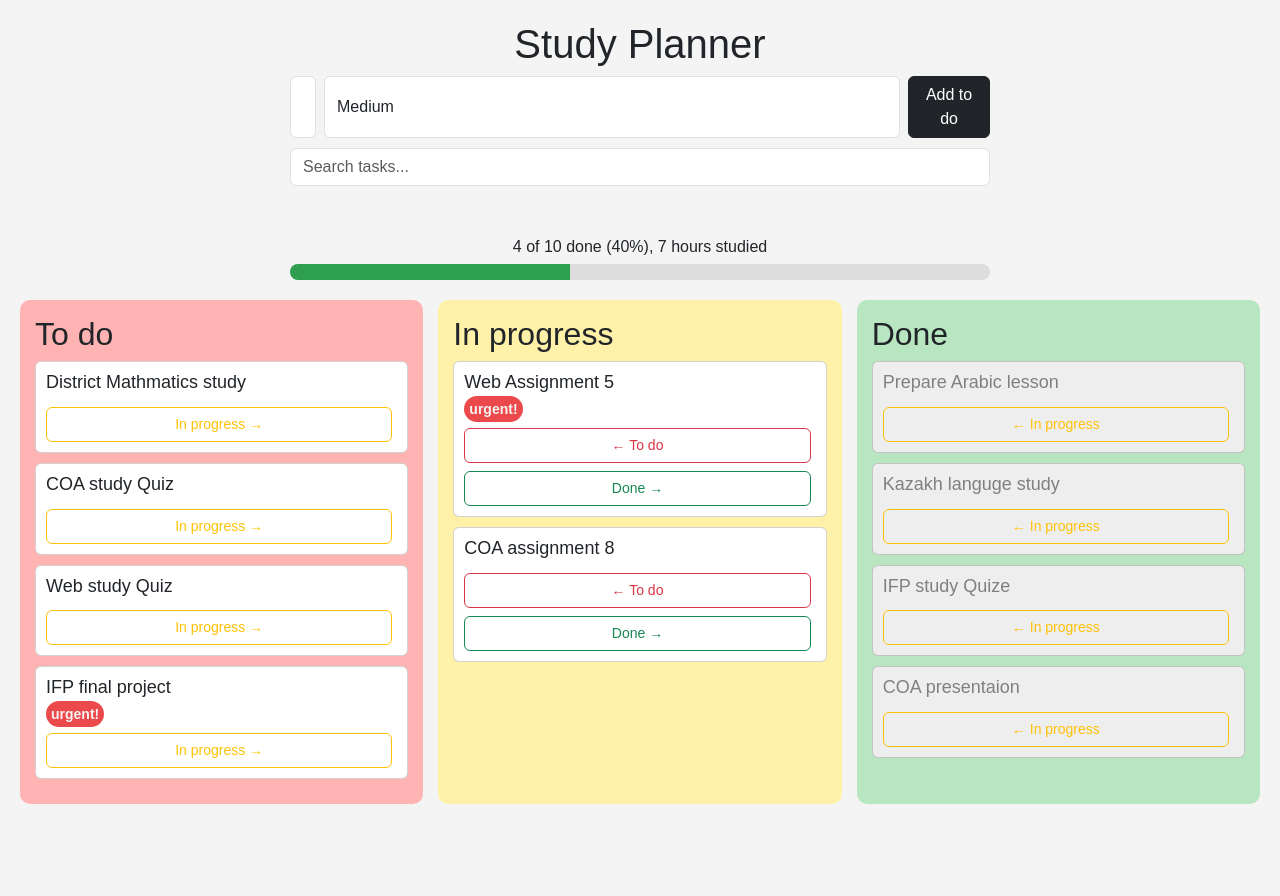
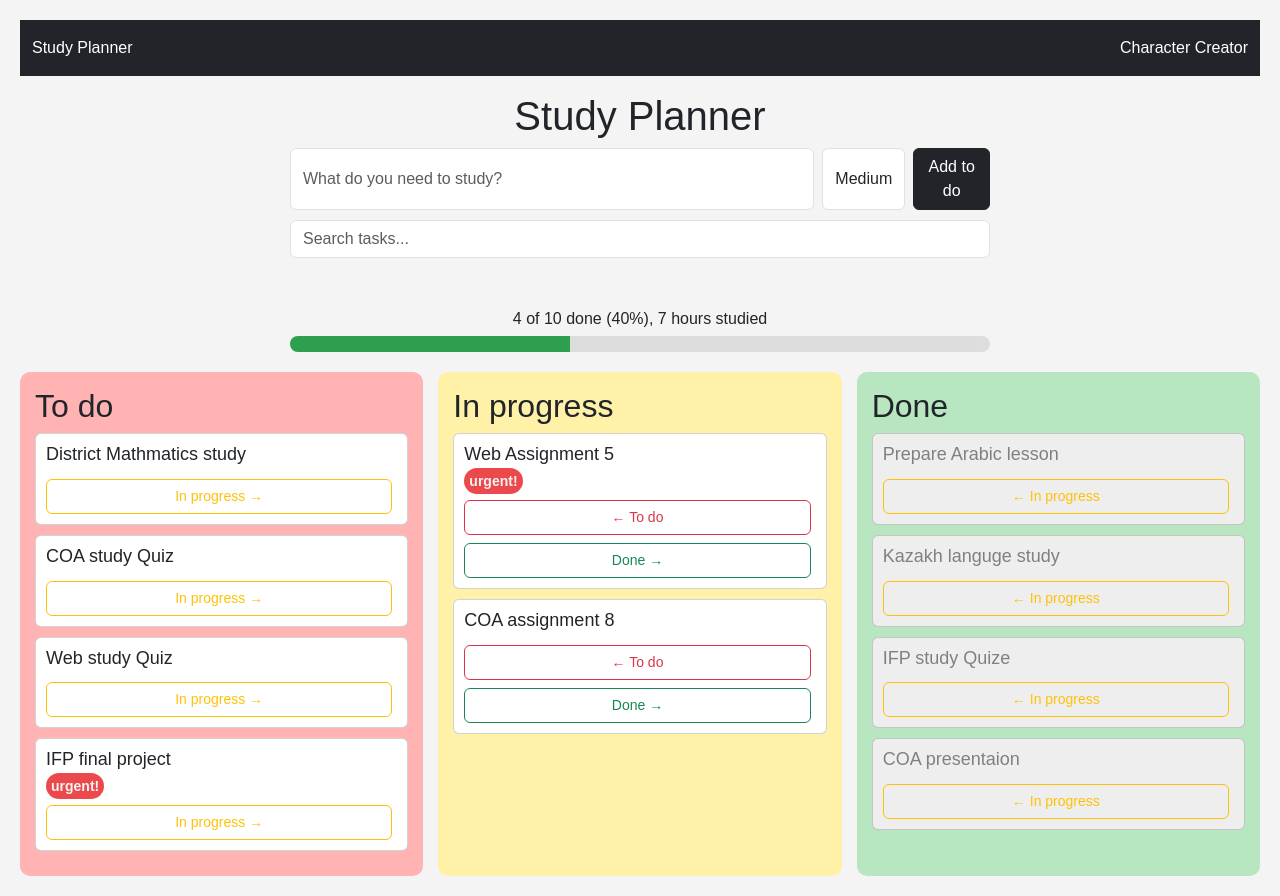
Before and after one commit to 5ha7ha/web_assignment5, a plain HTML site: page index.html in a window 1280 px wide. Before the commit the page ends 824 px from the top, so only its background shows below. Drawn offline with nearby package versions, Linux system fonts and the light colour scheme.

Commit message:
fixed input error

```diff
--- a/css/stylesheet1.css
+++ b/css/stylesheet1.css
@@ -13,6 +13,8 @@ h1 {
   text-align: center;
 }
 
+
+
 /* ---------- Form and search ---------- */
 #add-form {
   display: flex;
@@ -22,7 +24,13 @@ h1 {
 }
 
 #task-input {
-  flex: 1;
+  flex: 1 1 auto;     /* takes all the free space */
+  min-width: 0;       /* lets it shrink instead of collapsing weirdly */
+}
+
+#priority-input {
+  flex: 0 0 14px;    /* fixed width, never stretches */
+  width: 140px;
 }
 
 input, select, button {
@@ -153,4 +161,12 @@ input, select, button {
   #add-form {
     flex-direction: column;
   }
+  #add-form {
+    flex-direction: column;
+  }
+
+  #priority-input {
+    flex: none;
+    width: 100%;
+  }
 }
--- a/index.html
+++ b/index.html
@@ -13,7 +13,18 @@
 </head>
 <body>
 
-
+    <nav class="navbar navbar-dark bg-dark mb-3">
+        <div class="container-fluid">
+            <ul class="navbar-nav w-100 flex-row justify-content-between ">
+            <li class="nav-item">
+                <a class="nav-link text-white" href="index.html"> Study Planner</a>
+            </li>
+            <li class="nav-item">
+                <a class="nav-link text-white" href="index2.html">Character Creator</a>
+            </li>
+            </ul>
+        </div>
+    </nav>
     <main>
         <h1>Study Planner</h1>
 
```
Also changed, not shown: index2.html (+12 -0 lines).
